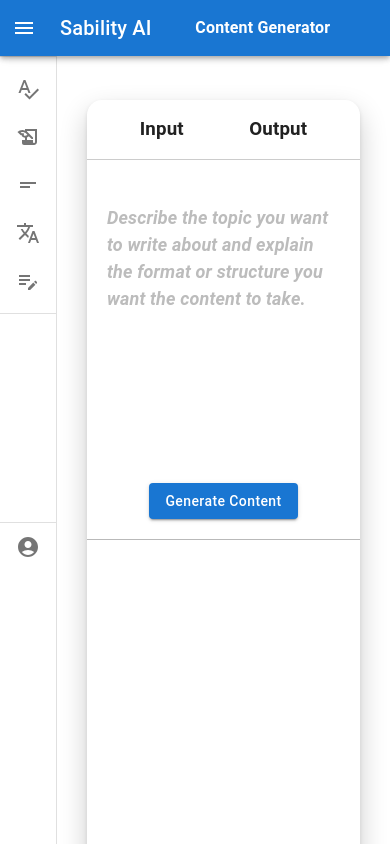
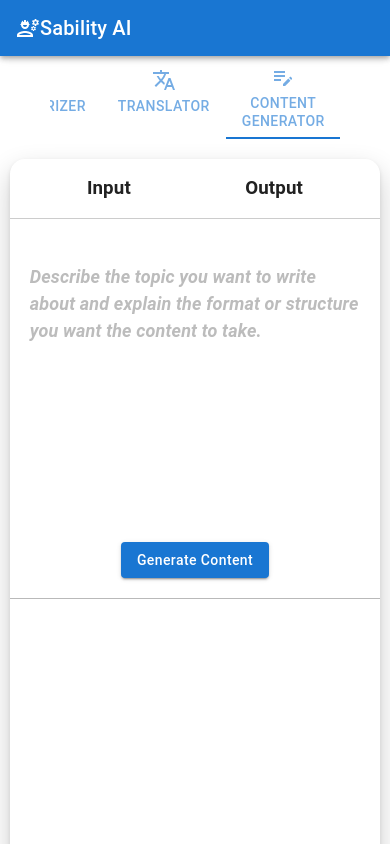
Before and after one commit to tope-olajide/sabi-ai, a Next.js app: page /generate-content in a window 390 px wide. Shown: the top 844 px of the page. Built offline with nearby package versions, Linux system fonts and the light colour scheme.

Commit message:
Create Mobile Navigation Menu

```diff
--- a/src/app/globals.css
+++ b/src/app/globals.css
@@ -6,7 +6,7 @@
 html,
 body {
   max-width: 100vw;
-  overflow-x: hidden;
+
 }
 
 .input-output-container {
@@ -110,10 +110,15 @@ body {
   font-size: 18px;
   margin: 0;
 }
+.mobile-nav-container{
+  display: flex;
+  width: 95vw;
 
+margin: 0 auto;
+}
 @media only screen and (max-width: 720px) {
   .input-output-container {
-    width: 70vw;
+    width: 95vw;
     height: 100vh;
   }
   .input-output-section {
@@ -132,7 +137,7 @@ body {
 @media only screen and (max-width: 280px) {
   .input-output-container {
     width: 64vw;
-    height: 85vh;
+    height: 95vh;
     margin-top: 0px;
   }
   .input-output-section {
--- a/src/app/paraphraser/Paraphraser.tsx
+++ b/src/app/paraphraser/Paraphraser.tsx
@@ -10,6 +10,7 @@ import { ChangeEvent, useRef, useState } from "react";
 import { Box } from "@mui/material";
 import ContentPasteIcon from "@mui/icons-material/ContentPaste";
 import PublishIcon from "@mui/icons-material/Publish";
+import MobileNav from "@/components/MobileNav";
 
 const Paraphraser = () => {
   const [value, setValue] = useState("Normal");
@@ -132,7 +133,9 @@ const Paraphraser = () => {
   return (
     <>
       <SideBar pageTitle={"Paraphraser"}>
+
         <section className="input-output-container">
+
           <div className="modes-section">
             <FormControl
               sx={{
--- /dev/null
+++ b/src/components/MobileNav.tsx
@@ -0,0 +1,70 @@
+import Tabs from "@mui/material/Tabs";
+import Tab from "@mui/material/Tab";
+import SpellcheckIcon from "@mui/icons-material/Spellcheck";
+import EditNoteIcon from "@mui/icons-material/EditNote";
+import HistoryEduIcon from "@mui/icons-material/HistoryEdu";
+import Translate from "@mui/icons-material/Translate";
+import ShortTextIcon from "@mui/icons-material/ShortText";
+import { useEffect, useState } from "react";
+import Box from "@mui/material/Box";
+import Link from "@mui/material/Link";
+export default function MobileNav({ pageTitle }: any) {
+  const [value, setValue] = useState(0);
+  useEffect(() => {
+    pageTitle === "Grammar Checker"
+      ? setValue(0)
+      : pageTitle === "Paraphraser"
+      ? setValue(1)
+      : pageTitle === "Summarizer"
+      ? setValue(2)
+      : pageTitle === "Translator"
+      ? setValue(3)
+      : setValue(4);
+  }, []);
+
+  const handleChange = (event: React.SyntheticEvent, newValue: number) => {
+    setValue(newValue);
+  };
+
+  return (
+    <Box
+      sx={{
+        width: "100%",
+        display: {
+          xs: "block",
+          sm: "block",
+          md: "none",
+          lg: "none",
+          xl: "none",
+          xxl: "none",
+        },
+      }}
+    >
+      <Tabs
+        value={value}
+        onChange={handleChange}
+        aria-label=""
+        variant="scrollable"
+        scrollButtons
+        allowScrollButtonsMobile
+        sx={{ width: "100%" }}
+      >
+        <Link underline="none" href="/">
+          <Tab icon={<SpellcheckIcon />} label="Grammar Checker" />
+        </Link>
+        <Link underline="none" href="/paraphraser">
+          <Tab icon={<HistoryEduIcon />} label="Paraphraser" />
+        </Link>
+        <Link underline="none" href="/summarize">
+          <Tab icon={<ShortTextIcon />} label="Summarizer" />
+        </Link>
+        <Link underline="none" href="/translate">
+          <Tab icon={<Translate />} label="Translator" />
+        </Link>
+        <Link underline="none" href="/generate-content">
+          <Tab icon={<EditNoteIcon />} label="Content Generator" />
+        </Link>
+      </Tabs>
+    </Box>
+  );
+}
--- a/src/components/SideBar.tsx
+++ b/src/components/SideBar.tsx
@@ -25,6 +25,8 @@ import Translate from "@mui/icons-material/Translate";
 import ShortTextIcon from "@mui/icons-material/ShortText";
 import AccountIcon from "@mui/icons-material/AccountCircle";
 import Link from "@mui/material/Link";
+import MobileNav from "./MobileNav";
+import EngineeringOutlinedIcon from '@mui/icons-material/EngineeringOutlined';
 const drawerWidth = 240;
 
 const openedMixin = (theme: Theme): CSSObject => ({
@@ -115,17 +117,7 @@ export default function SideBar({ children, pageTitle }:any) {
       <CssBaseline />
       <AppBar position="fixed">
         <Toolbar>
-          <IconButton
-            color="inherit"
-            aria-label="open drawer"
-            onClick={toggleSideBar}
-            edge="start"
-            sx={{
-              marginRight: 2,
-            }}
-          >
-            {open ? <CloseIcon /> : <MenuIcon />}
-          </IconButton>
+
           <Box
             sx={{
               display: "flex",
@@ -134,10 +126,30 @@ export default function SideBar({ children, pageTitle }:any) {
               width: "100%",
             }}
           >
-            <Typography variant="h6" noWrap component="p">
-              Sability AI
-            </Typography>
-            <Typography noWrap component="p" sx={{ fontWeight: 600 }}>
+            <Box sx={{display:'flex', alignItems:'center'}}>
+              <IconButton
+            color="inherit"
+            aria-label="open drawer"
+            onClick={toggleSideBar}
+            edge="start"
+            sx={{
+              marginRight: 3,
+              display: { xs: 'none', sm: 'none', md:'block', lg:'block',xl:'block', xxl:'block' }
+            }}
+          >
+            {open ? <CloseIcon /> : <MenuIcon />}
+              </IconButton>
+              <Box sx={{display:'flex', alignItems:'center'}}><EngineeringOutlinedIcon />
+<Typography variant="h6" component="div">
+           Sability AI
+              </Typography>
+              </Box>
+
+
+            </Box>
+
+
+            <Typography noWrap component="p" sx={{ fontWeight: 600,display: { xs: 'none', sm: 'none', md:'block', lg:'block',xl:'block', xxl:'block' } }}>
               {pageTitle}
             </Typography>
 
@@ -147,7 +159,7 @@ export default function SideBar({ children, pageTitle }:any) {
       </AppBar>
 
       <Drawer variant="permanent" open={open} sx={{
-       /*  display: { xs: 'none', sm: 'none' } */
+         display: { xs: 'none', sm: 'none', md:'block', lg:'block',xl:'block', xxl:'block' }
       }}>
         <DrawerHeader></DrawerHeader>
         <Divider />
@@ -223,8 +235,15 @@ export default function SideBar({ children, pageTitle }:any) {
           ))}
         </List>
       </Drawer>
-      <Box component="main" sx={{ flexGrow: 1, p: 3 }}>
+
+      <Box component="main" sx={{ flexGrow: 1, p: 0 }}>
         <Toolbar />
+        <section  className="mobile-nav-container">
+          <MobileNav pageTitle={pageTitle} />
+       </section>
+
+
+
         {children}
       </Box>
     </Box>
```
